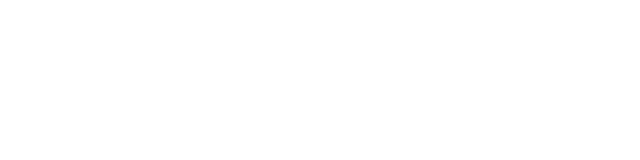
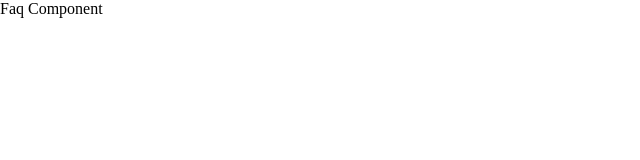
Before and after one commit to AbedinTelaku/movie-tv-tracker, a React (Vite) app: page /faq in a window 1280 px wide. Before the commit this address had no page. Shown: the top 160 px of the page, without its empty margins (0-640 px from the left). Built offline with nearby package versions, Linux system fonts and the light colour scheme.

Commit message:
Routing for any file

```diff
--- a/src/App.jsx
+++ b/src/App.jsx
@@ -3,12 +3,18 @@ import { Routes, Route } from 'react-router-dom';
 import ContactUs from './pages/ContactUs';
 import HomePage from './pages/HomePage';
 import '@fortawesome/fontawesome-free/css/all.min.css';
+import Actor from './pages/Actor';
+import Faq from './pages/Faq';
+import Team from './pages/Team';
 
 function App() {
   return (
     <Routes>
       <Route path="/" element={<HomePage />} />
       <Route path="/contact" element={<ContactUs />} />
+      <Route path="/actors" element={<Actor/>} />
+      <Route path="/faq" element={<Faq/>} />
+      <Route path="/team" element={<Team/>} />
     </Routes>
   );
 }
--- a/src/components/FaqComponent/FaqPageComponent.jsx
+++ b/src/components/FaqComponent/FaqPageComponent.jsx
@@ -3,7 +3,7 @@ import React from 'react'
 const FaqPageComponent = () => {
   return (
     <div>
-
+      Faq Component
     </div>
   )
 }
--- a/src/components/TeamComponent/TeamPageComponent.jsx
+++ b/src/components/TeamComponent/TeamPageComponent.jsx
@@ -3,7 +3,7 @@ import React from 'react'
 const TeamPageComponent = () => {
   return (
     <div>
-
+      Team Component
     </div>
   )
 }
--- /dev/null
+++ b/src/pages/Actor.jsx
@@ -0,0 +1,12 @@
+import React from 'react'
+import ActorCompoent from '../components/ActorComponent/ActorCompoent'
+
+const Actor = () => {
+  return (
+    <div>
+      <ActorCompoent />
+    </div>
+  )
+}
+
+export default Actor
--- /dev/null
+++ b/src/pages/Faq.jsx
@@ -0,0 +1,12 @@
+import React from 'react'
+import FaqPageComponent from '../components/FaqComponent/FaqPageComponent'
+
+const Faq = () => {
+  return (
+    <div>
+      <FaqPageComponent />
+    </div>
+  )
+}
+
+export default Faq
--- a/src/pages/Team.jsx
+++ b/src/pages/Team.jsx
@@ -0,0 +1,12 @@
+import React from 'react'
+import TeamPageComponent from '../components/TeamComponent/TeamPageComponent'
+
+const Team = () => {
+  return (
+    <div>
+      <TeamPageComponent/>
+    </div>
+  )
+}
+
+export default Team
```
